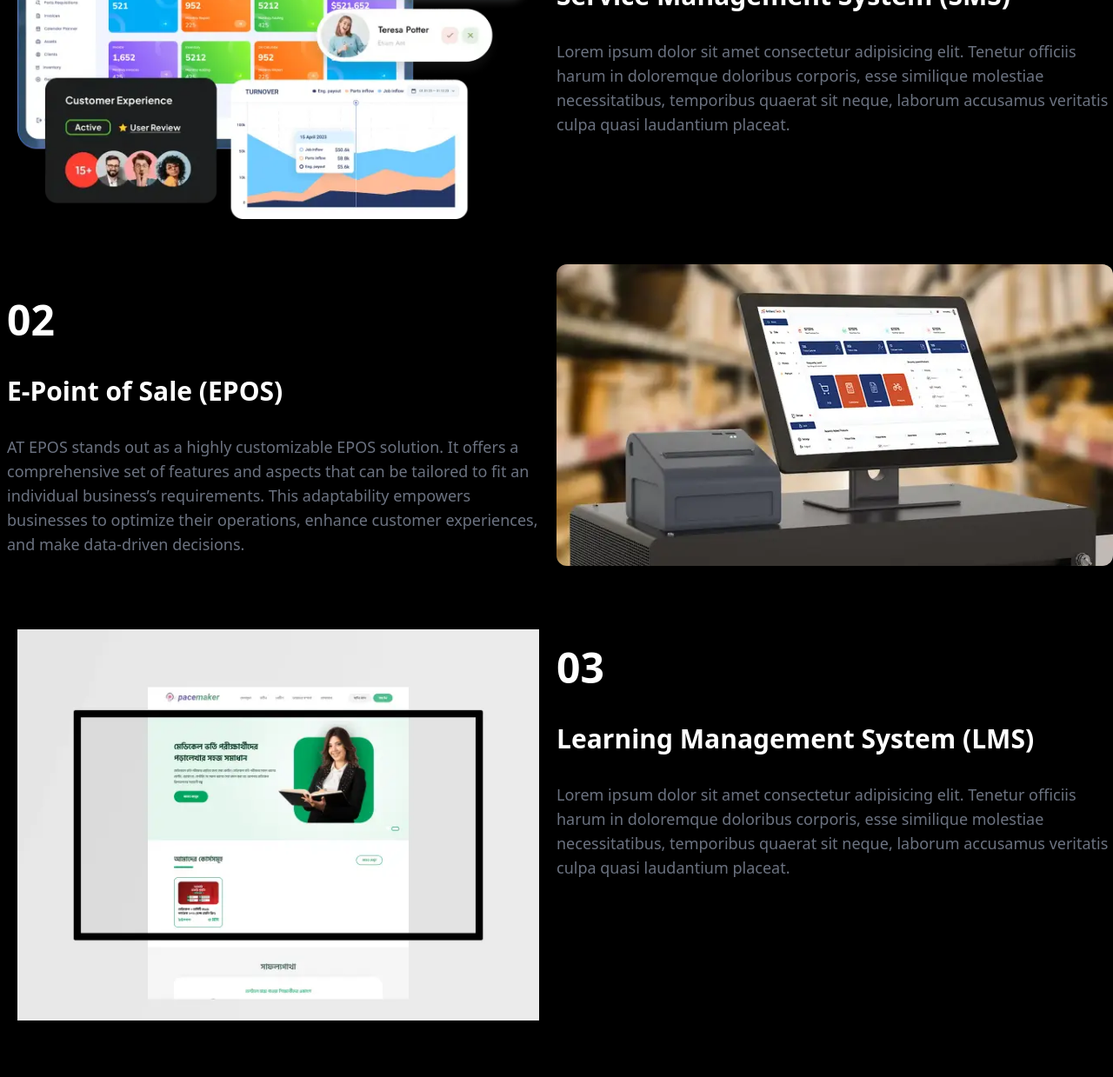
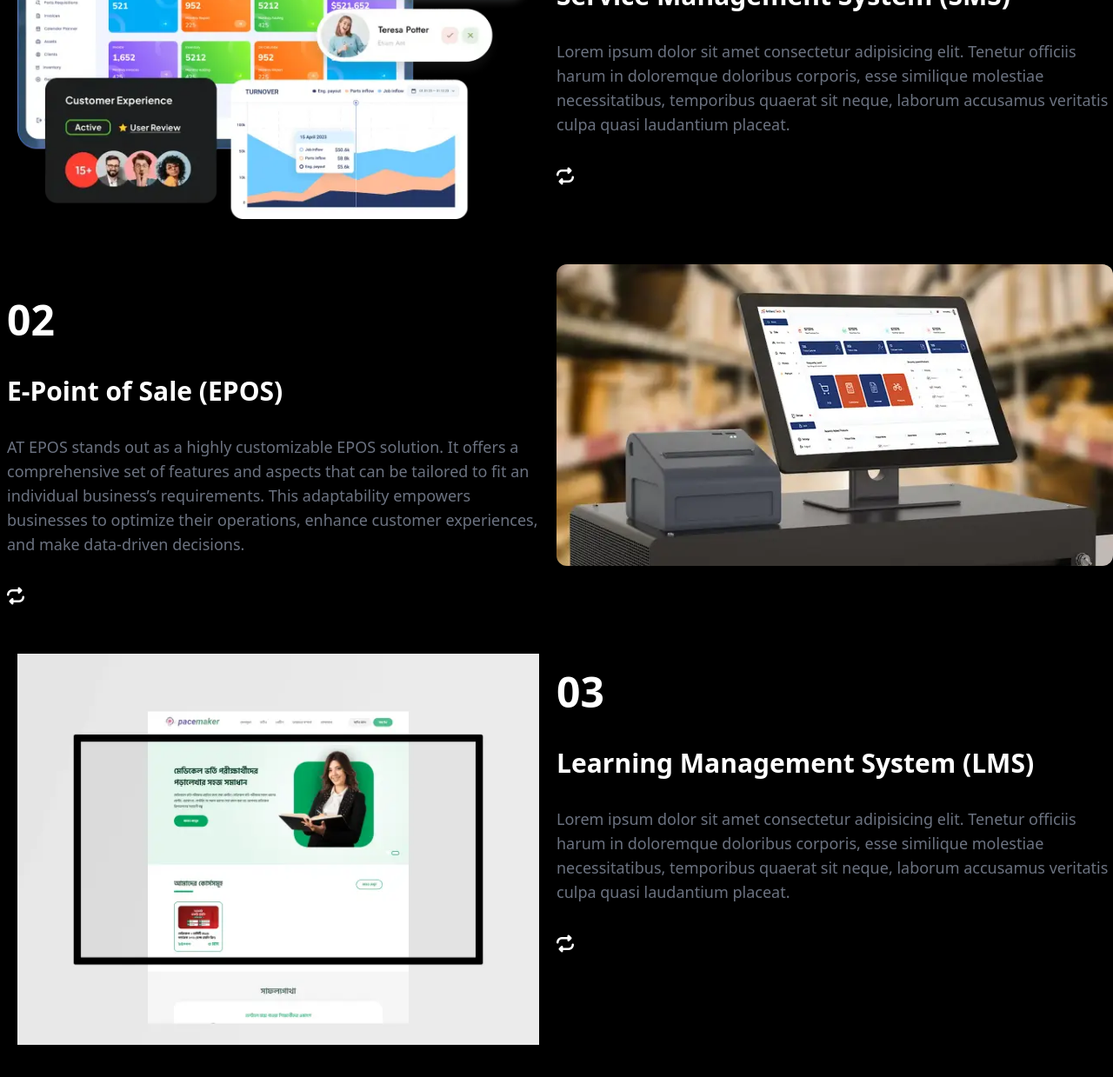
Before and after one commit to bpartho/my-website, a website: page src/index.html in a window 1280 px wide. Shown: the part 3494-4733 px from the top of the page at 87% size. Drawn offline with Linux system fonts and the light colour scheme.

Commit message:
add button in my skill

```diff
--- a/src/index.html
+++ b/src/index.html
@@ -343,6 +343,9 @@
                             temporibus quaerat sit neque, laborum accusamus
                             veritatis culpa quasi laudantium placeat.
                         </article>
+                        <div class="text-xl cursor-pointer hover:text-red-400">
+                        <a href="#"><i class="fa-solid fa-repeat"></i></a>
+                    </div>
                     </div>
                 </div>
 
@@ -361,6 +364,9 @@
                             operations, enhance customer experiences, and make
                             data-driven decisions.
                         </article>
+                        <div class="text-xl cursor-pointer hover:text-red-400">
+                            <a href="#"><i class="fa-solid fa-repeat"></i></a>
+                        </div>
                     </div>
                     <img
                         class="mr-10 rounded-xl"
@@ -386,6 +392,9 @@
                             temporibus quaerat sit neque, laborum accusamus
                             veritatis culpa quasi laudantium placeat.
                         </article>
+                        <div class="text-xl cursor-pointer hover:text-red-400">
+                            <a href="#"><i class="fa-solid fa-repeat"></i></a>
+                        </div>
                     </div>
                 </div>
             </div>
@@ -421,6 +430,7 @@
                         expertise, professionalism and communication skills are
                         the best I‘ve ever worked with.
                     </p>
+
 
                     <div class="h-0.5 bg-black w-36 mx-auto mt-6"></div>
 
```
Also changed, not shown: src/output.css.
